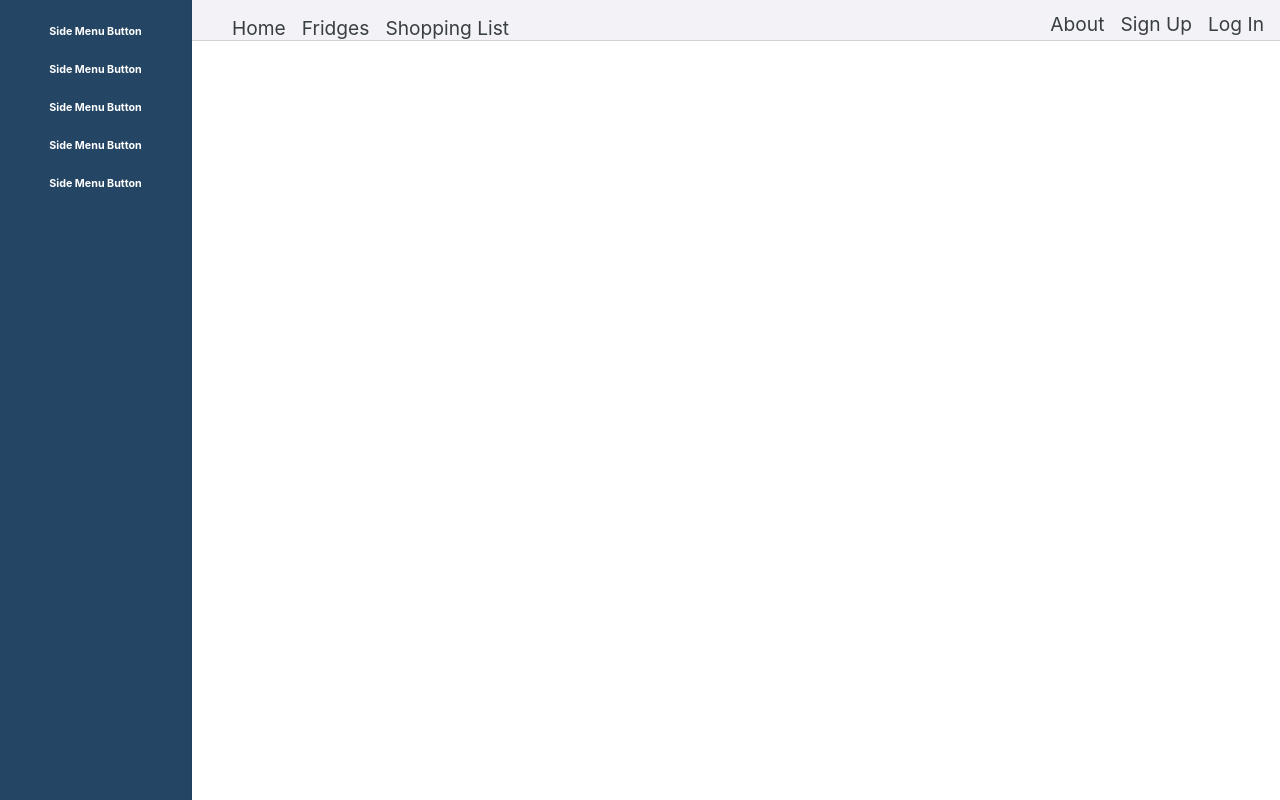
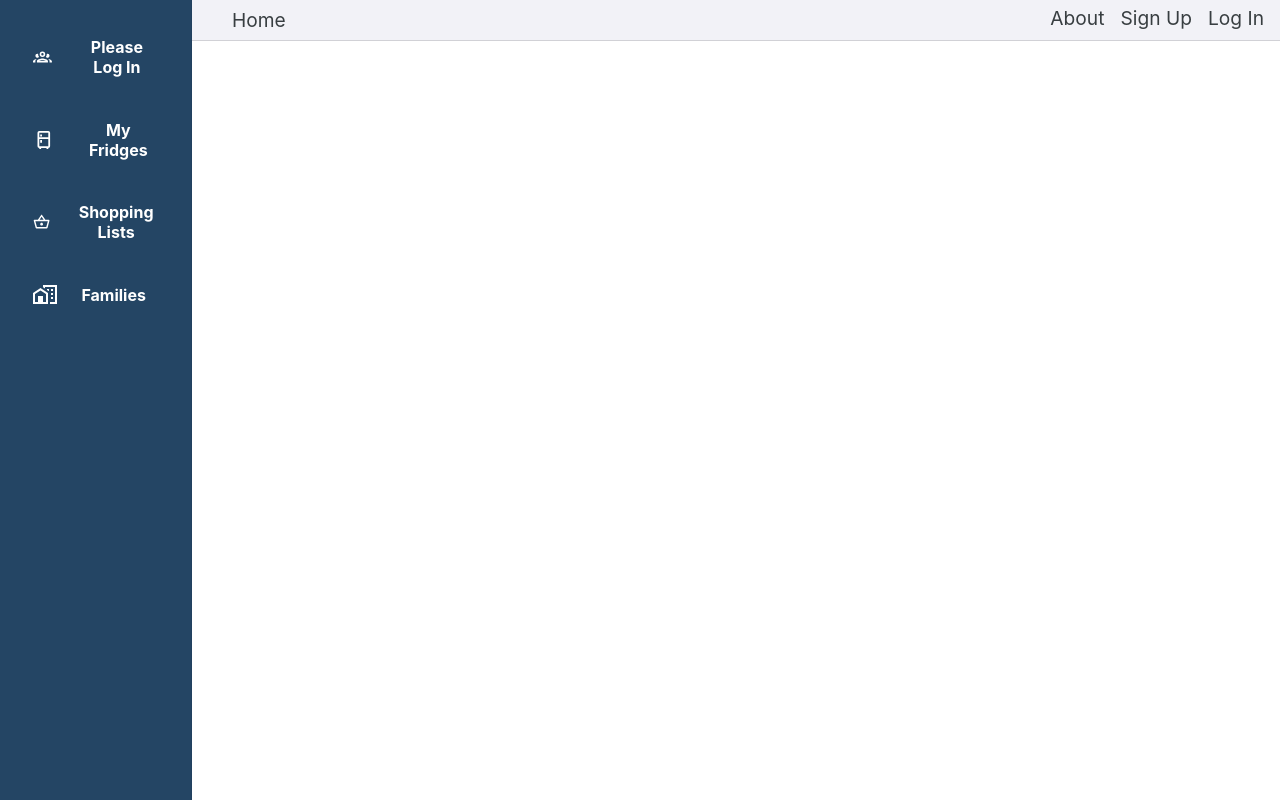
Before and after one commit to eitan-spitz/fridgedoor-frontend, a React (Create React App) app: page /families in a window 1280 px wide. Built offline with nearby package versions, Linux system fonts and the light colour scheme; no server answers.

Commit message:
css sideMenu

```diff
--- a/package.json
+++ b/package.json
@@ -6,6 +6,8 @@
     "@fontsource/roboto": "^4.2.2",
     "@material-ui/core": "^4.11.3",
     "@material-ui/icons": "^4.11.2",
+    "@mdi/js": "^5.9.55",
+    "@mdi/react": "^1.4.0",
     "@testing-library/jest-dom": "^5.11.4",
     "@testing-library/react": "^11.1.0",
     "@testing-library/user-event": "^12.1.10",
--- a/src/App.css
+++ b/src/App.css
@@ -104,6 +104,7 @@ body{
   list-style: none;
   text-decoration: none;
   width: 40%;
+  margin-top: 8px;
 }
 
 .nav-buttons-right{
@@ -115,6 +116,7 @@ body{
   list-style: none;
   text-decoration: none;
   width: 40%;
+  margin-top: 10px;
 }
 
 .nav-buttons-left li, .nav-buttons-right li{
@@ -129,3 +131,34 @@ body{
   color: white;
   border-right: #22415F 1px solid;
 }
+
+.menuButtons{
+  list-style: none;
+  text-decoration: none;
+  display: inline-block;
+  width: 65%;
+  padding-inline-start: 0px;
+}
+
+.menuButtons li{
+  display: flex;
+  justify-content: flex-start;
+  align-items: center;
+}
+
+.menuButtons li:hover{
+  background-color: #3674A7;
+  border-radius: 10%;
+}
+
+.menuButtons li h4{
+  padding-left: 1.5rem;
+}
+
+.homePage{
+  grid-area: main;
+  background-image: url('./images/stockedFridge.png');
+  background-position: center bottom;
+  background-repeat: no-repeat;
+  /* background-size: contain; */
+}
--- a/src/App.js
+++ b/src/App.js
@@ -6,21 +6,13 @@ import { Route, Switch, withRouter } from 'react-router-dom';
 import { connect } from 'react-redux'
 import { loginUser } from './Redux/actions';
 import SideMenu from './Components/SideMenu'
-import Footer from './Components/Footer'
 import Navbar from './Components/Navbar';
 
 
 class App extends React.Component {
 
   state = {
-    query: "cheese"
-  }
-
-  fdcData = {
-    url: "https://api.nal.usda.gov/fdc/v1/foods/search?",
-    apiKey: "CS1Rfy9P2MqeJeHkcNnhBjhyMBJ9d6G5cUSdkOAu",
-    query: this.state.query,
-    pageSize: 5
+    family: null
   }
 
   componentDidMount(){
@@ -36,21 +28,25 @@ class App extends React.Component {
       this.props.login()
   }
 
+  setFamily = () => {
+    this.setState({family: this.props.user.families[0]})
+  }
+
   render(){
     return (
       <div className="container" id="app">
-      <Navbar />
       <Switch>
         <Route path='/home' render={ () => {
           return(
-            <>
+            <div className="homePage">
               <h1>FridgeDoor</h1>
-            </>
+            </div>
           )
         }} />
         <Route path='/families' component={FamilyContainer} />
       </Switch>
-      <SideMenu />
+      <Navbar setFamily={this.setFamily} />
+      <SideMenu family={this.state.family} />
       </div>
     )
   }
--- a/src/Components/Navbar.js
+++ b/src/Components/Navbar.js
@@ -10,13 +10,12 @@ const Navbar = (props) => {
             </div>
             <ul className="nav-buttons-left">
                 <NavLink to='/home' style={{ color: 'inherit', textDecoration: 'inherit'}} ><li>Home</li></NavLink>
-                <NavLink to='/families/fridges' style={{ color: 'inherit', textDecoration: 'inherit'}} ><li>Fridges</li></NavLink>
-                <NavLink to='/families/shopping' style={{ color: 'inherit', textDecoration: 'inherit'}} ><li>Shopping List</li></NavLink>
+
             </ul>
             <ul className="nav-buttons-right">
                 <NavLink to="#" style={{ color: 'inherit', textDecoration: 'inherit'}}><li>About</li></NavLink>
                 <NavLink to="#" style={{ color: 'inherit', textDecoration: 'inherit'}}><li>Sign Up</li></NavLink>
-                <NavLink to="#" style={{ color: 'inherit', textDecoration: 'inherit'}}><li>Log In</li></NavLink>
+                <NavLink to="#" style={{ color: 'inherit', textDecoration: 'inherit'}} onClick={props.setFamily} ><li>Log In</li></NavLink>
             </ul>
         </div>
     )
--- a/src/Components/SideMenu.js
+++ b/src/Components/SideMenu.js
@@ -1,13 +1,21 @@
 import React from 'react'
+import Icon from '@mdi/react'
+import { mdiFridgeOutline, mdiHomeCityOutline, mdiAccountGroupOutline, mdiBasketOutline } from '@mdi/js';
+import { NavLink } from 'react-router-dom'
 
 function SideMenu(props) {
     return(
         <div className="sideMenu">
-            <h6>Side Menu Button</h6>
-            <h6>Side Menu Button</h6>
-            <h6>Side Menu Button</h6>
-            <h6>Side Menu Button</h6>
-            <h6>Side Menu Button</h6>
+            <ul className="menuButtons">
+                <li>
+                    <Icon path={mdiAccountGroupOutline} size={1} /><h4>{props.family ? props.family.name : "Please Log In"}</h4>
+                </li>
+                <NavLink to='/families/fridges' style={{ color: 'inherit', textDecoration: 'inherit'}} ><li><Icon path={mdiFridgeOutline} size={1} /><h4>My Fridges</h4></li></NavLink>
+                <NavLink to='/families/shopping' style={{ color: 'inherit', textDecoration: 'inherit'}} ><li><Icon path={mdiBasketOutline} size={1} /><h4>Shopping Lists</h4></li></NavLink>
+                <li>
+                    <Icon path={mdiHomeCityOutline} size={1} /><h4>Families</h4>
+                </li>
+            </ul>
         </div>
     )
 }
--- a/src/Containers/ShoppinglistContainer.js
+++ b/src/Containers/ShoppinglistContainer.js
@@ -97,9 +97,7 @@ class ShoppinglistContainer extends React.Component {
                                         {this.arrayOfItems()}
                                     </ul>
                                 </div>
-                                <div className="search">
-                                    <SearchContainer addItem={this.addItem} onFridge={false} />
-                                </div>
+                                <SearchContainer addItem={this.addItem} onFridge={false} />
                             </>
                         )
                     }} />
```
Also changed, not shown: src/images/stockedFridge.png (added), 1 other file (tests, documents, lock files or other folders).
